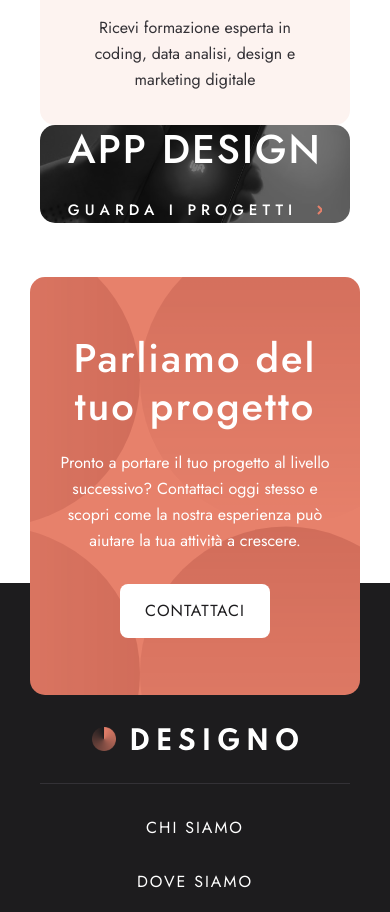
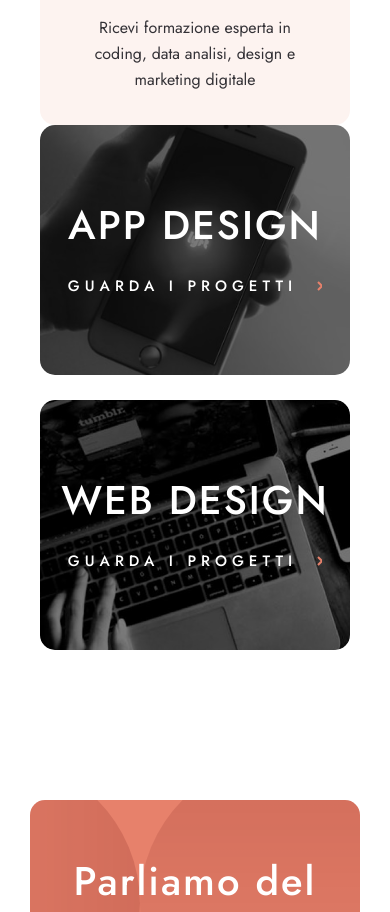
Before and after one commit to tyVespA/designo, a Next.js app: page /web-design in a window 390 px wide. Shown: the part 3380-4292 px from the top of the page. Built offline with nearby package versions, Linux system fonts and the light colour scheme.

Commit message:
Create and style

```diff
--- a/src/app/(footer-banner-on)/(one-leaf-pages)/web-design/page.js
+++ b/src/app/(footer-banner-on)/(one-leaf-pages)/web-design/page.js
@@ -1,6 +1,7 @@
 import styles from "./page.module.css";
 import HeroBanner from "@/app/(footer-banner-on)/(one-leaf-pages)/components/HeroBanner";
 import DesignLinksSection from "../components/DesignLinksSection";
+import LinkCardsSection from "@/app/components/LinkCardsSection";
 import LinkCard from "@/app/components/LinkCard";
 
 import image_express from "../../../../../public/web-design/desktop/image-express.jpg";
@@ -57,11 +58,10 @@ export default function page() {
         Creiamo siti web che funzionano come potenti strumenti di marketing e
         che offrono esperienze di brand memorabili.
       </HeroBanner>
+
       <DesignLinksSection examplesData={examplesData} />
 
-      <section>
-        <LinkCard title="app design"></LinkCard>
-      </section>
+      <LinkCardsSection title1="app design" title2="web design" />
     </div>
   );
 }
--- /dev/null
+++ b/src/app/components/LinkCardsSection.js
@@ -0,0 +1,11 @@
+import styles from "./LinkCardsSection.module.css";
+import LinkCard from "./LinkCard";
+
+export default function LinkCardsSection({ title1, title2 }) {
+  return (
+    <section className={styles.linksCardsSection}>
+      <LinkCard title={title1}></LinkCard>
+      <LinkCard title={title2}></LinkCard>
+    </section>
+  );
+}
--- /dev/null
+++ b/src/app/components/LinkCardsSection.module.css
@@ -0,0 +1,25 @@
+.linksCardsSection {
+  display: grid;
+  grid-template-columns: 1fr 1fr;
+
+  grid-template-rows: 308px;
+  gap: 25px;
+
+  margin-bottom: 160px;
+}
+
+@media screen and (max-width: 770px) {
+  .linksCardsSection {
+    grid-template-columns: 1fr;
+    grid-template-rows: repeat(2, 200px);
+
+    margin-bottom: 120px;
+  }
+}
+
+@media screen and (max-width: 550px) {
+  .linksCardsSection {
+    grid-template-rows: 250px 250px;
+    margin-bottom: 96px;
+  }
+}
```
